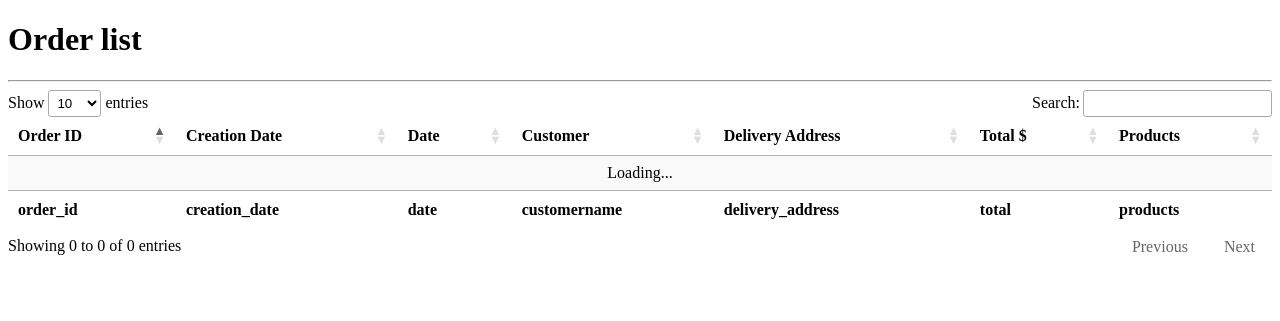
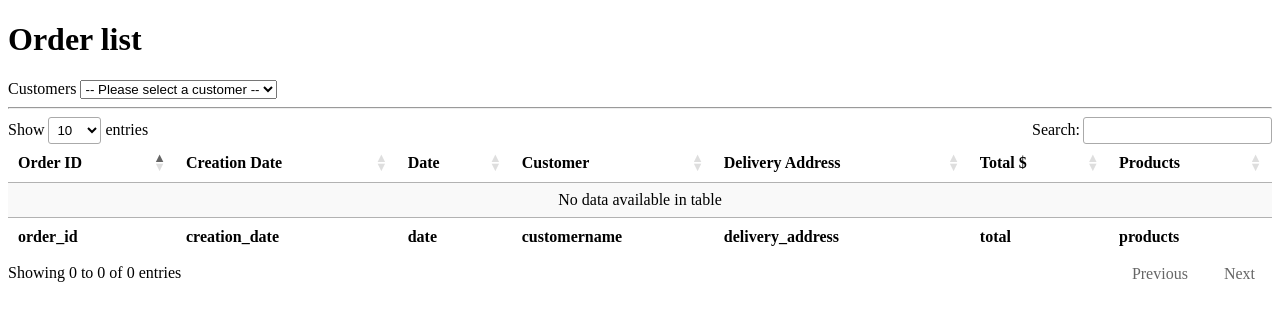
Before and after one commit to jasmjasm/beitech, a Django app: page / in a window 1280 px wide. Shown: the top 321 px of the page. Run offline with Django 3.2, Linux system fonts and the light colour scheme; data comes from the database, SQL or seed files in the repository; parts of the project's set-up code (start-up, migrations or seed data) failed here and were passed over; some libraries are stand-ins or nearby versions.

Commit message:
Customer filter

```diff
--- a/app/templates/index.html
+++ b/app/templates/index.html
@@ -9,8 +9,17 @@
     </head>
     <body>
         <h1>Order list</h1>
+        <label for="customers">Customers</label>
+        <select id="customers">
+            <option value=0>-- Please select a customer --</option>
+            {% if customers %}
+                {% for customer in customers %}
+                    <option value={{customer.customer_id}}>{{customer.name}}</option>
+                {% endfor %}
+            {% endif %}
+        </select>
         <hr/>
-        <table id="example" class="display" style="width:100%">
+        <table id="orders" class="display" style="width:100%">
             <thead>
                 <tr>
                     <th>Order ID</th>
@@ -36,8 +45,7 @@
         </table>
         <script>
             $(document).ready(function() {
-                $('#example').DataTable( {
-                    "ajax": 'http://localhost:8000/api/custom-order/',
+                $('#orders').DataTable( {
                     "columns": [
                         { "data": "order_id" },
                         { "data": "creation_date" },
@@ -47,7 +55,17 @@
                         { "data": "total" },
                         { "data": "products" }
                     ]
-                } );
+                });
+            });
+            $('#customers').on('change', function() {
+                $('#orders').DataTable().clear().draw();
+                if (this.value != 0){
+                    $.get( 'http://localhost:8000/api/custom-order/?customer=' + this.value, function( response ) {
+                        if (response.data.length > 0){
+                            $('#orders').dataTable().fnAddData(response.data);
+                        }
+                    });
+                }
             });
         </script>
     </body>
--- a/app/views.py
+++ b/app/views.py
@@ -1,3 +1,13 @@
-from django.shortcuts import render
+from django.views.generic import TemplateView
+from app.models import Customer
 
 # Create your views here.
+
+
+class IndexView(TemplateView):
+    template_name = "index.html"
+
+    def get_context_data(self):
+        context = super(IndexView, self).get_context_data()
+        context.update({"customers": Customer.objects.all().order_by('name')})
+        return context
--- a/beitech/urls.py
+++ b/beitech/urls.py
@@ -15,11 +15,11 @@
 """
 from django.contrib import admin
 from django.urls import path, include
-from django.views.generic import TemplateView
+from app.views import IndexView
 
 urlpatterns = [
     path('admin/', admin.site.urls),
     path('api-auth/', include('rest_framework.urls')),
     path('api/', include('app.api.urls')),
-    path('', TemplateView.as_view(template_name="index.html"))
+    path('', IndexView.as_view())
 ]
```
